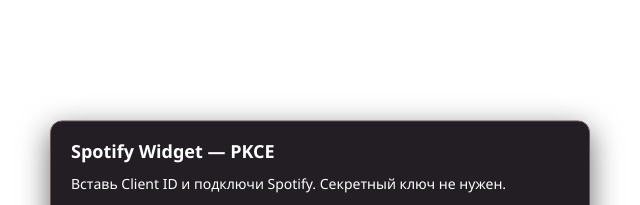
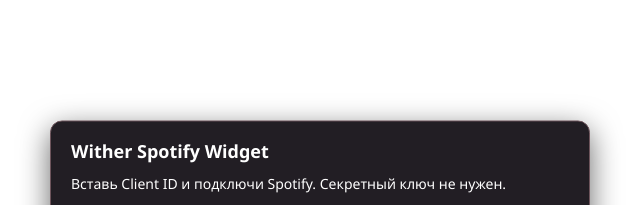
Before and after one commit to WitherOffic/spotify-widget-pkce, a website with bundled scripts: page index.html in a window 1280 px wide. Shown: the top 205 px of the page, 320-960 px from the left. Built offline with nearby package versions, Linux system fonts and the light colour scheme.

Commit message:
Align project branding, attribution and checks: index.html

```diff
--- a/index.html
+++ b/index.html
@@ -3,11 +3,11 @@
 <head>
   <meta charset="UTF-8" />
   <meta name="viewport" content="width=device-width,initial-scale=1" />
-  <title>Spotify Widget — Nutty (PKCE Edition)</title>
+  <title>Wither Spotify Widget</title>
   <link rel="stylesheet" href="./style.css" />
 </head>
 <body>
-  <!-- Original widget markup and visual structure retained from nuttylmao/spotify-widget. -->
+  <!-- Wither Spotify Widget, modified 2026-11-17, GPLv3; see LICENSE. -->
   <main id="mainContainer" aria-live="polite">
     <div id="albumArtBox">
       <img id="albumArt"  alt="Обложка" />
@@ -38,7 +38,7 @@
 
   <!-- Only visible before connecting or on fatal errors / ?settings=1. -->
   <section id="statusContainer" role="status" aria-live="polite" hidden>
-    <div class="status-title">Spotify Widget — PKCE</div>
+    <div class="status-title">Wither Spotify Widget</div>
     <p id="statusMessage">Подключи свой Spotify Developer Client ID.</p>
     <label for="clientIdInput">Client ID (публичный, не Client Secret)</label>
     <input id="clientIdInput" type="text" spellcheck="false" autocomplete="off" maxlength="100" placeholder="Client ID из Spotify Dashboard" />
```
